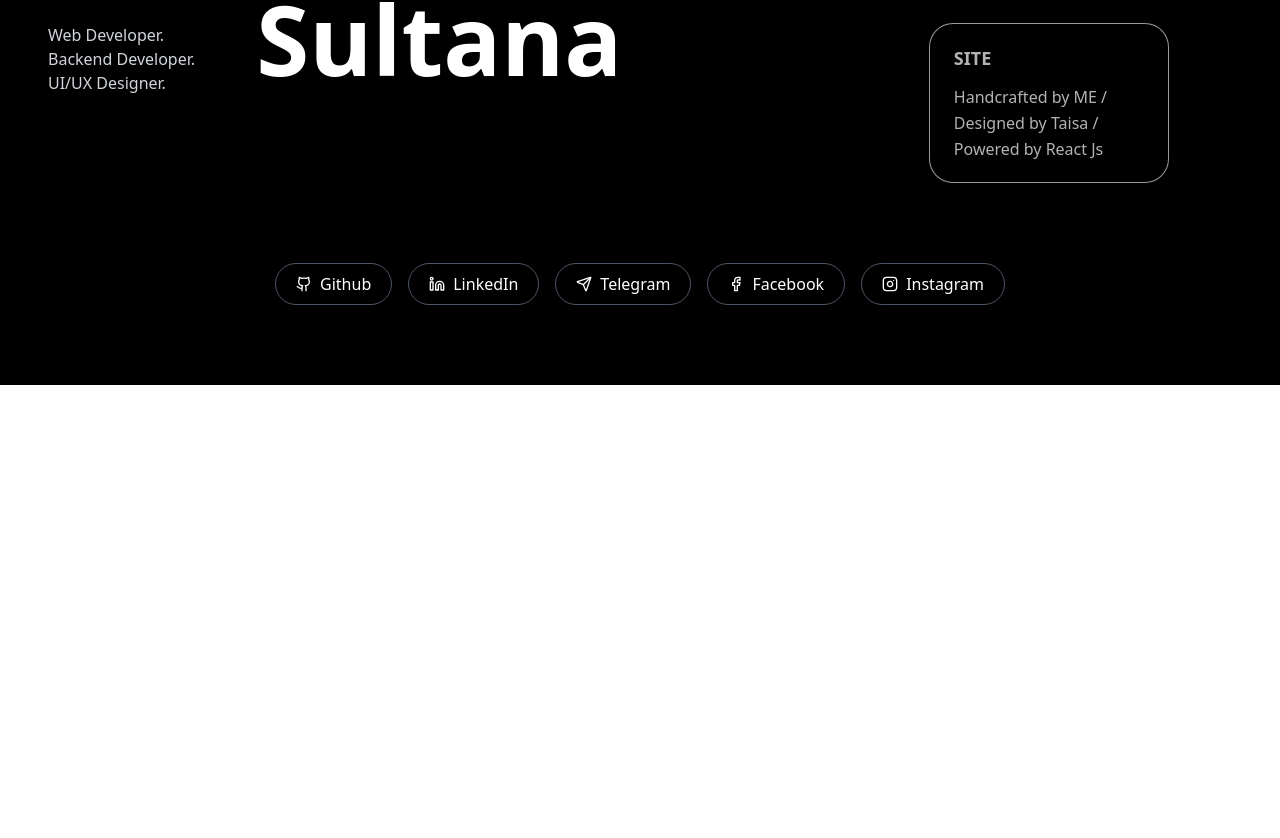
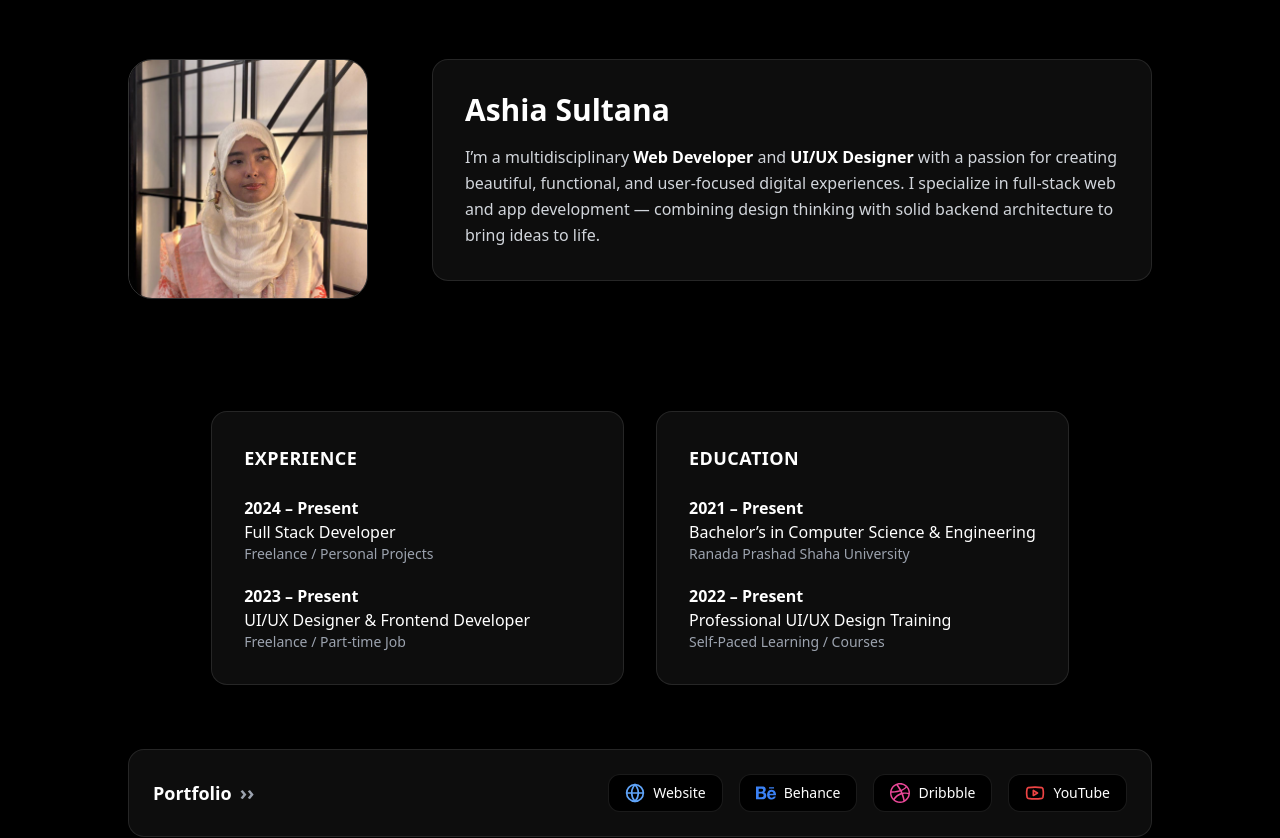
Before and after one commit to ashia-002/ashia-002-portfolio, a React (Vite) app: page /about in a window 1280 px wide. Shown: the part 229-1067 px from the top of the page. Before the commit the page ends 800 px from the top, so only its background shows below. Built offline with nearby package versions, Linux system fonts and the light colour scheme.

Commit message:
Added About me page.

```diff
--- a/package.json
+++ b/package.json
@@ -14,6 +14,7 @@
     "lucide-react": "^0.544.0",
     "react": "^19.1.1",
     "react-dom": "^19.1.1",
+    "react-icons": "^5.5.0",
     "react-router-dom": "^7.9.3"
   },
   "devDependencies": {
--- a/src/App.jsx
+++ b/src/App.jsx
@@ -7,6 +7,7 @@ import { Projects } from './pages/Projects';
 import { Footer } from "./Section/Footer";
 import Navbar from './Section/Navbar';
 import Contact from './pages/Contact';
+import About from './pages/About';
 
 function App() {
   const [count, setCount] = useState(0)
@@ -19,6 +20,7 @@ function App() {
           <Route path="/" element={<Home />} />
           <Route path='/projects' element={<Projects/>}/>
           <Route path='/contact' element={<Contact/>}/>
+          <Route path='/about' element={<About/>}/>
         </Routes>
       </div>
       <Footer/>
--- /dev/null
+++ b/src/pages/About.jsx
@@ -0,0 +1,152 @@
+import React from "react";
+import { motion } from "framer-motion";
+import { Globe, Youtube } from "lucide-react";
+import { SiBehance, SiDribbble } from "react-icons/si";
+import Profile from "../assets/Ashia.jpg"
+
+const AboutSection = () => {
+  return (
+    <section className="bg-black text-white py-24 px-6 md:px-20 flex flex-col items-center gap-16">
+      {/* Header */}
+      <motion.h1
+        initial={{ opacity: 0, y: -20 }}
+        whileInView={{ opacity: 1, y: 0 }}
+        transition={{ duration: 0.6 }}
+        className="text-4xl sm:text-5xl md:text-6xl font-extrabold tracking-wide text-center"
+      >
+        <h2 className="flex-1 text-md md:text-lg font-bold mb-10">.../About me ...</h2>
+      </motion.h1>
+
+      {/* Profile + Summary */}
+      <div className="flex flex-col md:flex-row items-center md:items-start gap-10 md:gap-16 max-w-5xl">
+        {/* Profile Image */}
+        <motion.div
+          initial={{ opacity: 0, scale: 0.9 }}
+          whileInView={{ opacity: 1, scale: 1 }}
+          transition={{ duration: 0.6 }}
+          className="rounded-3xl overflow-hidden w-52 h-52 md:w-60 md:h-60 border border-white/20 shadow-lg"
+        >
+          <img
+            src= {Profile} // replace with your image path
+            alt="Ashia Sultana"
+            className="object-cover w-full h-full"
+          />
+        </motion.div>
+
+        {/* About Text */}
+        <motion.div
+          initial={{ opacity: 0, x: 30 }}
+          whileInView={{ opacity: 1, x: 0 }}
+          transition={{ duration: 0.6 }}
+          className="flex-1 bg-white/5 p-8 rounded-2xl border border-white/10 shadow-md"
+        >
+          <h2 className="text-2xl md:text-3xl font-bold mb-4">Ashia Sultana</h2>
+          <p className="text-gray-300 text-base leading-relaxed">
+            I’m a multidisciplinary <span className="text-white font-semibold">Web Developer</span> and{" "}
+            <span className="text-white font-semibold">UI/UX Designer</span> with a passion for
+            creating beautiful, functional, and user-focused digital experiences.
+            I specialize in full-stack web and app development — combining design thinking
+            with solid backend architecture to bring ideas to life.
+          </p>
+        </motion.div>
+      </div>
+
+      {/* Experience & Education Cards */}
+      <div className="grid grid-cols-1 md:grid-cols-2 gap-8 max-w-5xl mt-12">
+        {/* Experience */}
+        <motion.div
+          initial={{ opacity: 0, y: 30 }}
+          whileInView={{ opacity: 1, y: 0 }}
+          transition={{ duration: 0.6 }}
+          className="bg-white/5 p-8 rounded-2xl border border-white/10 shadow-md"
+        >
+          <h3 className="text-lg font-semibold mb-6 tracking-wide">EXPERIENCE</h3>
+          <div className="space-y-5 text-gray-300">
+            <div>
+              <p className="font-semibold text-white">2024 – Present</p>
+              <p className="text-white">Full Stack Developer</p>
+              <p className="text-sm text-gray-400">Freelance / Personal Projects</p>
+            </div>
+            <div>
+              <p className="font-semibold text-white">2023 – Present</p>
+              <p className="text-white">UI/UX Designer & Frontend Developer</p>
+              <p className="text-sm text-gray-400">Freelance / Part-time Job</p>
+            </div>
+          </div>
+        </motion.div>
+
+        {/* Education */}
+        <motion.div
+          initial={{ opacity: 0, y: 30 }}
+          whileInView={{ opacity: 1, y: 0 }}
+          transition={{ duration: 0.6, delay: 0.1 }}
+          className="bg-white/5 p-8 rounded-2xl border border-white/10 shadow-md"
+        >
+          <h3 className="text-lg font-semibold mb-6 tracking-wide">EDUCATION</h3>
+          <div className="space-y-5 text-gray-300">
+            <div>
+              <p className="font-semibold text-white">2021 – Present</p>
+              <p className="text-white">Bachelor’s in Computer Science & Engineering</p>
+              <p className="text-sm text-gray-400">Ranada Prashad Shaha University</p>
+            </div>
+            <div>
+              <p className="font-semibold text-white">2022 – Present</p>
+              <p className="text-white">Professional UI/UX Design Training</p>
+              <p className="text-sm text-gray-400">Self-Paced Learning / Courses</p>
+            </div>
+          </div>
+        </motion.div>
+      </div>
+
+      {/* Portfolio Card */}
+      <motion.div
+        initial={{ opacity: 0, y: 40 }}
+        whileInView={{ opacity: 1, y: 0 }}
+        transition={{ duration: 0.6 }}
+        className="w-full max-w-5xl bg-white/5 border border-white/10 p-6 rounded-2xl shadow-md flex flex-col md:flex-row items-center md:items-center justify-between gap-6"
+      >
+        <h3 className="text-lg font-semibold flex items-center gap-2">
+          Portfolio <span className="text-gray-400 text-xl">››</span>
+        </h3>
+
+        <div className="flex flex-wrap gap-4 justify-center">
+          {[
+            {
+              name: "Website",
+              icon: <Globe className="w-5 h-5 text-blue-400" />,
+              link: "https://ashia-002-portfolio.vercel.app/",
+            },
+            {
+              name: "Behance",
+              icon: <SiBehance className="w-5 h-5 text-blue-500" />,
+              link: "https://behance.net/",
+            },
+            {
+              name: "Dribbble",
+              icon: <SiDribbble className="w-5 h-5 text-pink-500" />,
+              link: "https://dribbble.com/ashia002",
+            },
+            {
+              name: "YouTube",
+              icon: <Youtube className="w-5 h-5 text-red-500" />,
+              link: "https://youtube.com/",
+            },
+          ].map((item) => (
+            <a
+              key={item.name}
+              href={item.link}
+              target="_blank"
+              rel="noopener noreferrer"
+              className="flex items-center gap-2 bg-black px-4 py-2 rounded-xl border border-white/10 hover:bg-white/10 transition"
+            >
+              {item.icon}
+              <span className="text-sm">{item.name}</span>
+            </a>
+          ))}
+        </div>
+      </motion.div>
+    </section>
+  );
+};
+
+export default AboutSection;
```
Also changed, not shown: 1 other file (tests, documents, lock files or other folders).
